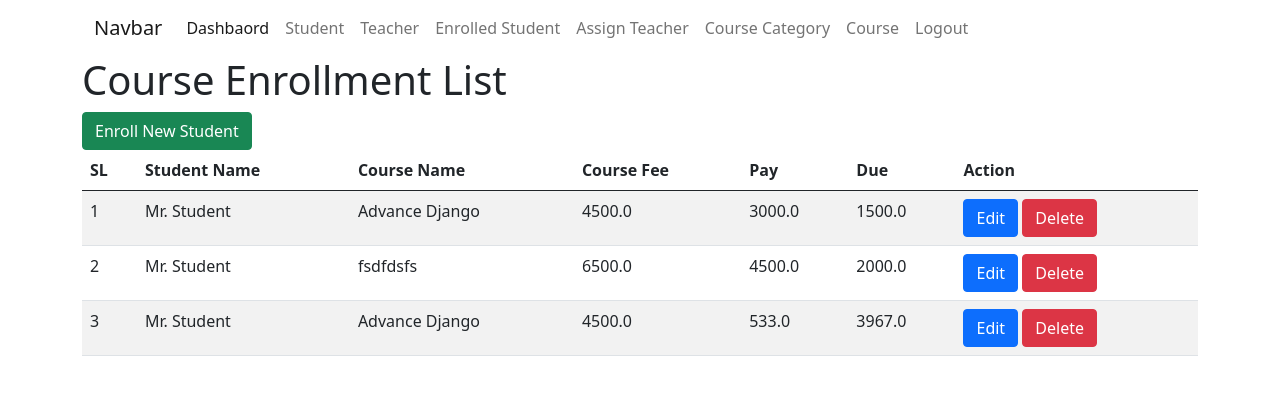
After one commit to neuralioniclab/AD_B01, a Django app: page /course-enroll-list/ in a window 1280 px wide. The commit adds this page. Shown: the top 395 px of the page. Run offline with Django 5.2, Linux system fonts and the light colour scheme; a user stored in the database is signed in; data comes from the database, SQL or seed files in the repository; both versions use the stored data as it was after the commit.

Commit message:
enrollment and assign teacher feature implements

```diff
--- a/institute_project/courses/admin.py
+++ b/institute_project/courses/admin.py
@@ -1,4 +1,4 @@
 from django.contrib import admin
 from courses.models import *
 
-admin.site.register([CourseCategoryModel, CourseModel])
+admin.site.register([CourseCategoryModel, CourseModel, CourseEnrollmentModel,AssignTeacherModel])
--- a/institute_project/courses/models.py
+++ b/institute_project/courses/models.py
@@ -1,4 +1,6 @@
 from django.db import models
+from teachers.models import TeacherModel
+from students.models import StudentModel
 from users_auth.models import UserModel
 
 class CourseCategoryModel(models.Model):
@@ -24,3 +26,31 @@ class CourseModel(models.Model):
 
     def __str__(self):
         return f'{self.title}'
+
+
+class CourseEnrollmentModel(models.Model):
+    student = models.ForeignKey(StudentModel, on_delete=models.SET_NULL, null=True, related_name='student_enrollment')
+    course = models.ForeignKey(CourseModel, on_delete=models.CASCADE, null=True)
+    admission_fee = models.FloatField(null=True)
+    pay = models.FloatField(null=True)
+    due = models.FloatField(null=True)
+
+
+    def __str__(self):
+        return f'{self.student.name}'
+
+    # def save(self, *args, **kwargs):
+    #     self.admission_fee = self.course.course_fee
+    #     self.due = self.admission_fee - self.pay
+    #     super().save(*args, **kwargs)
+
+
+class AssignTeacherModel(models.Model):
+    teacher = models.ForeignKey(TeacherModel, on_delete= models.SET_NULL, related_name='assign_course', null=True)
+    course = models.ForeignKey(
+        CourseModel,
+        on_delete=models.CASCADE,
+        null=True
+    )
+    def __str__(self):
+        return f'{self.teacher.name}-{self.course.title}'
--- /dev/null
+++ b/institute_project/courses/templates/course-enroll-list.html
@@ -0,0 +1,50 @@
+{% extends 'master/base.html' %}
+
+{% block title %}
+    Course Enrollment List
+{% endblock title %}
+
+
+{% block body %}
+    <h1>Course Enrollment List</h1>
+    {% if request.user.user_type == 'Admin' %}
+    <a href="{% url 'enroll_new_student' %}" class="btn btn-success">Enroll New Student</a>
+    {% endif %}
+    <table class="table table-striped">
+        <thead>
+            <tr>
+                <th>SL</th>
+                <th>Student Name</th>
+                <th>Course Name</th>
+                <th>Course Fee</th>
+                <th>Pay</th>
+                <th>Due</th>
+                {% if request.user.user_type == 'Admin' %}
+                <th>Action</th>
+                {% endif %}
+            </tr>
+        </thead>
+        <tbody>
+
+            {% for data in enrolled_ata %}
+            <tr>
+                <td>{{forloop.counter}}</td>
+                <td>{{data.student.name}}</td>
+                <td>{{data.course.title}}</td>
+                <td>{{data.admission_fee}}</td>
+                <td>{{data.pay}}</td>
+                <td>{{data.due}}</td>
+                {% if request.user.user_type == 'Admin' %}
+                <td>
+                    <a href="{% url 'edit_category' data.id %}" class="btn btn-primary">Edit</a>
+                    <a href="{% url 'delete_category' data.id %}" class="btn btn-danger">Delete</a>
+                </td>
+                {% endif %}
+            </tr>
+
+            {% endfor %}
+
+        </tbody>
+
+    </table>
+{% endblock body %}
--- a/institute_project/courses/urls.py
+++ b/institute_project/courses/urls.py
@@ -12,5 +12,12 @@ urlpatterns = [
     path('course-list/',course_list, name='course_list'),
     path('add_course/',add_course, name='add_course'),
     path('edit_course/<str:id>/',edit_course, name='edit_course'),
-    path('delete-course/<str:id>/',delete_course, name='delete_course')
+    path('delete-course/<str:id>/',delete_course, name='delete_course'),
+
+    #---Enrollment
+    path('course-enroll-list/',course_enroll_list, name='course_enroll_list'),
+    path('enroll-new-student/',enroll_new_student, name='enroll_new_student'),
+
+    path('assign-teacher-list/',assign_teacher_list, name='assign_teacher_list'),
+    path('assign_teacher/', assign_teacher, name='assign_teacher'),
 ]
--- a/institute_project/courses/views.py
+++ b/institute_project/courses/views.py
@@ -100,3 +100,68 @@ def edit_course(request, id):
 def delete_course(request, id):
     CourseModel.objects.get(id = id).delete()
     return redirect('course_list')
+
+
+def course_enroll_list(request):
+    if request.user.user_type == 'Admin':
+        enrolled_data = CourseEnrollmentModel.objects.all()
+    else:
+
+        enrolled_data = CourseEnrollmentModel.objects.filter(student=request.user.student_profile)
+    context = {
+        'enrolled_ata' : enrolled_data
+    }
+
+    return render(request, 'course-enroll-list.html', context)
+
+def enroll_new_student(request):
+    form_data = EnrollStudentForm()
+    if request.method == 'POST':
+        form_data = EnrollStudentForm(request.POST)
+        if form_data.is_valid():
+            enroll_from = form_data.save(commit=False)
+            enroll_from.admission_fee = enroll_from.course.course_fee
+            enroll_from.due = enroll_from.course.course_fee - enroll_from.pay
+            enroll_from.save()
+
+            return redirect('course_enroll_list')
+
+    context = {
+        'form_title': 'Enroll New Student Info',
+        'form_btn': 'Enroll New Student ',
+        'page_title': 'Enroll New Student',
+        'form_data': form_data
+    }
+
+
+    return render(request, 'master/base-form.html', context)
+
+
+def assign_teacher_list(request):
+    if request.user.user_type == 'Admin':
+        assigned_data = AssignTeacherModel.objects.all()
+    else:
+        assigned_data = AssignTeacherModel.objects.filter(teacher = request.user.teacher_profile)
+    context = {
+        'assigned_data' : assigned_data
+    }
+
+    return render(request, 'assign-teacher-list.html', context)
+
+def assign_teacher(request):
+    form_data = AssignTeacherForm()
+    if request.method == 'POST':
+        form_data = AssignTeacherForm(request.POST)
+        if form_data.is_valid():
+            form_data.save()
+            return redirect('assign_teacher_list')
+
+    context = {
+        'form_title': 'Assign Teacher Info',
+        'form_btn': 'Assign Teacher ',
+        'page_title': 'Assign Teacher',
+        'form_data': form_data
+    }
+
+
+    return render(request, 'master/base-form.html', context)
--- a/institute_project/teachers/templates/teacher-list.html
+++ b/institute_project/teachers/templates/teacher-list.html
@@ -13,6 +13,7 @@
             <tr>
                 <th>SL</th>
                 <th>Name</th>
+                <th>Username</th>
                 <th>Designation</th>
                 <th>Image</th>
                 <th>Action</th>
@@ -24,6 +25,7 @@
             <tr>
                 <td>{{forloop.counter}}</td>
                 <td>{{data.name}}</td>
+                <td>{{data.user.username}}</td>
                 <td>{{data.designation}}</td>
                 <td>
                     <img src="{{ data.image.url }}" width="50px" alt="">
--- a/institute_project/users_auth/templates/dashboard.html
+++ b/institute_project/users_auth/templates/dashboard.html
@@ -5,6 +5,6 @@
 {% endblock title %}
 
 {% block body %}
-    <h1>Welcome</h1>
+    <h1>Welcome, {{request.user.user_type}}</h1>
 
 {% endblock body %}
--- a/institute_project/users_auth/templates/master/nav.html
+++ b/institute_project/users_auth/templates/master/nav.html
@@ -12,18 +12,41 @@
         <li class="nav-item">
           <a class="nav-link active" aria-current="page" href="{% url 'dashboard_view' %}">Dashbaord</a>
         </li>
-        <li class="nav-item">
+
+        {% if request.user.user_type == 'Admin' %}
+          <li class="nav-item">
           <a class="nav-link" href="{% url 'student_list' %}">Student</a>
         </li>
         <li class="nav-item">
           <a class="nav-link" href="{% url 'teacher_list' %}">Teacher</a>
         </li>
+         <li class="nav-item">
+          <a class="nav-link" href="{% url 'course_enroll_list' %}">Enrolled Student</a>
+        </li>
         <li class="nav-item">
-          <a class="nav-link" href="{% url 'course_list' %}">Course</a>
+          <a class="nav-link" href="{% url 'assign_teacher_list' %}">Assign Teacher</a>
         </li>
          <li class="nav-item">
           <a class="nav-link" href="{% url 'course_category_list' %}">Course Category</a>
         </li>
+        <li class="nav-item">
+          <a class="nav-link" href="{% url 'course_list' %}">Course</a>
+        </li>
+        {% elif request.user.user_type == 'Student' %}
+        <li class="nav-item">
+          <a class="nav-link" href="{% url 'course_enroll_list' %}">Enrolled Student</a>
+        </li>
+        {% elif request.user.user_type == 'Teacher' %}
+        <li class="nav-item">
+          <a class="nav-link" href="{% url 'assign_teacher_list' %}">Assign Teacher</a>
+        </li>
+
+        {% endif %}
+
+
+
+
+
         <li class="nav-item">
           <a class="nav-link" href="{% url 'logout_view' %}" tabindex="-1" aria-disabled="true">Logout</a>
         </li>
```
Also changed, not shown: institute_project/courses/forms.py (+12 -0 lines), institute_project/courses/templates/assign-teacher-list.html (added, +45 -0 lines), institute_project/courses/templates/course-list.html (+9 -0 lines), institute_project/requirements.txt (added, +7 -0 lines), institute_project/db.sqlite3, 1 other file.
